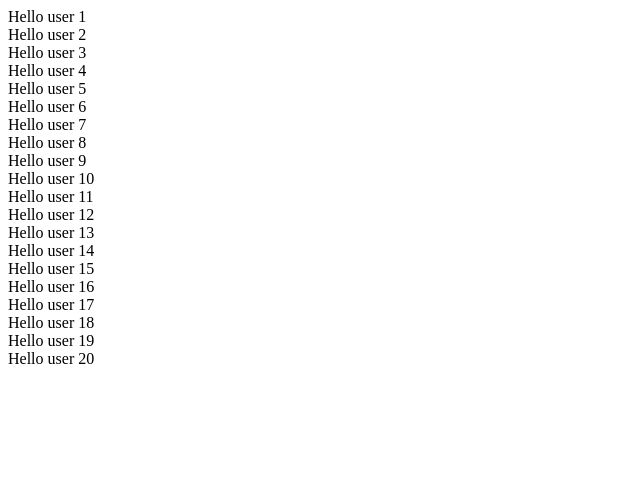
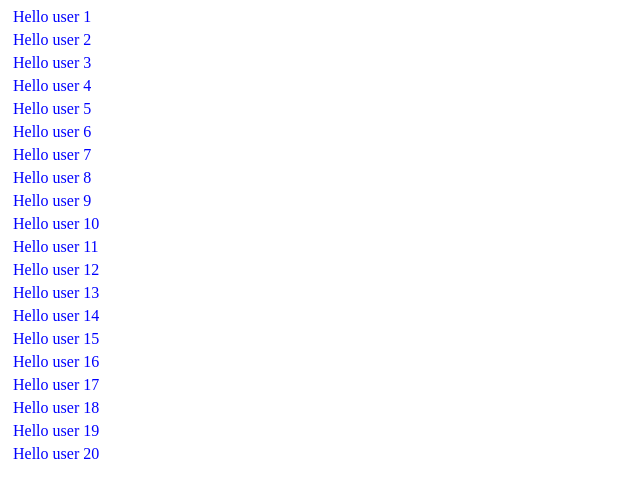
Before and after one commit to meet-shekhar2009/JustForPracticeGit, a plain HTML site: page index.html in a window 1280 px wide. Shown: the whole page, without its empty margins (0-640 px from the left). Drawn offline with Linux system fonts and the light colour scheme.

Commit message:
added style

```diff
--- a/index.html
+++ b/index.html
@@ -15,6 +15,6 @@
 
   const arr = new Array(20).fill(0).map((_, i) => i + 1);
   arr.forEach((element) => {
-    document.body.innerHTML += `<div onclick="showMessage(this)">Hello user  ${element} </div>`;
+    document.body.innerHTML += `<div style="color:blue; margin :5px" onclick="showMessage(this)">Hello user  ${element} </div>`;
   });
 </script>
```
